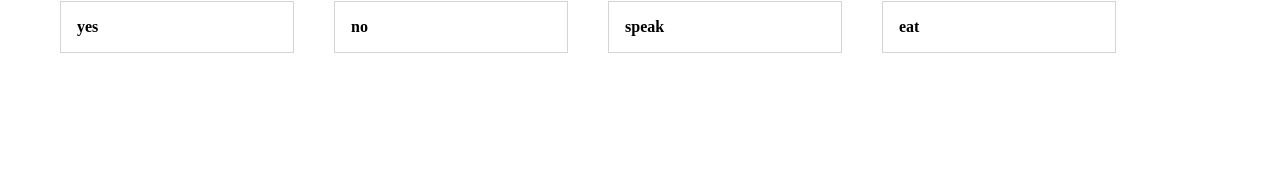
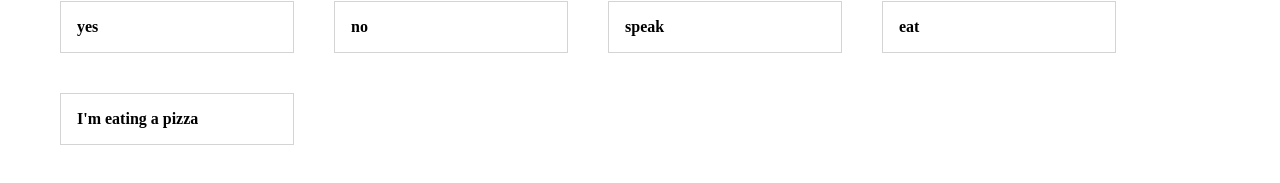
Before and after one commit to gultaj7/as3_w-m1_fall2023, a React (Create React App) app in the folder flashcards-app/: page / in a window 1280 px wide. Shown: the part 179-362 px from the top of the page. Built offline with nearby package versions, Linux system fonts and the light colour scheme.

Commit message:
create json server

```diff
--- /dev/null
+++ b/flashcards-app/data/db.json
@@ -0,0 +1,9 @@
+{
+    "cards": [
+      { "front": "yes", "back": "oui", "id": 1 },
+      { "front": "no", "back": "non", "id": 2 },
+      { "front": "speak", "back": "parle", "id": 3 },
+      { "front": "eat", "back": "mange", "id": 4 },
+      { "front": "I'm eating a pizza", "back": "Je mange une pizza", "id": 5 }
+    ]
+  }
--- a/flashcards-app/src/Home.js
+++ b/flashcards-app/src/Home.js
@@ -6,7 +6,8 @@ const Home = () => {
         { front: 'yes', back: 'oui', id: 1 },
         { front: 'no', back: 'non', id: 2 },
         { front: 'speak', back: 'parle', id: 3 },
-        { front: 'eat', back: 'mange', id: 4 }
+        { front: 'eat', back: 'mange', id: 4 },
+        { front: "I'm eating a pizza", back: 'Je mange une pizza', id: 5 }
     ])
 
     const handleDelete = (id) => {
```
